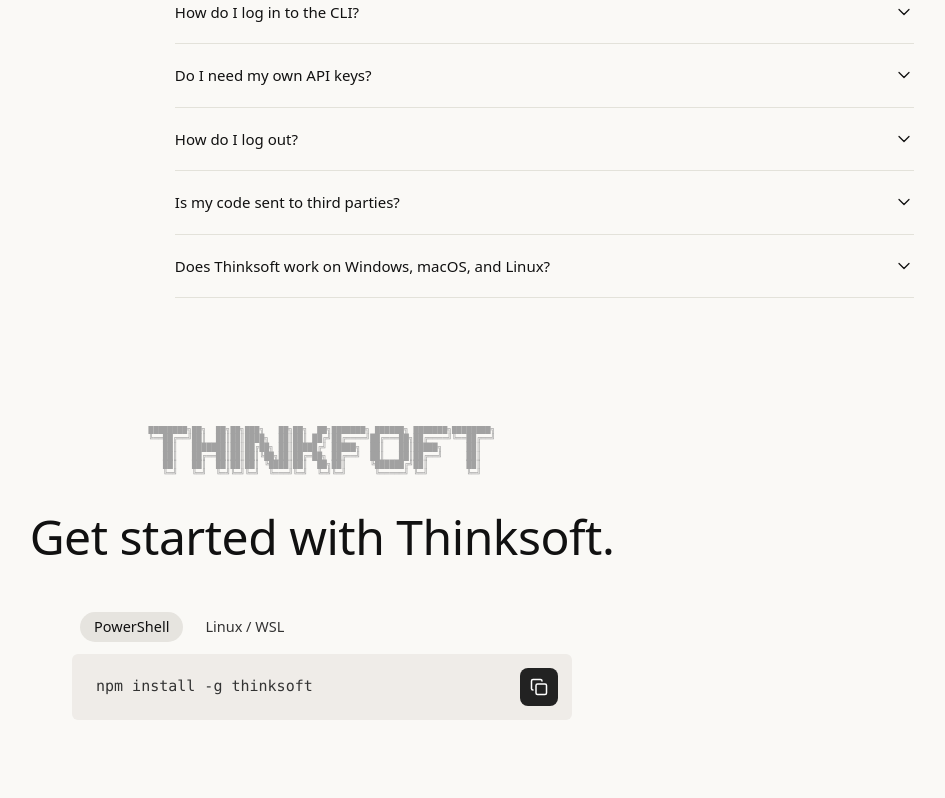
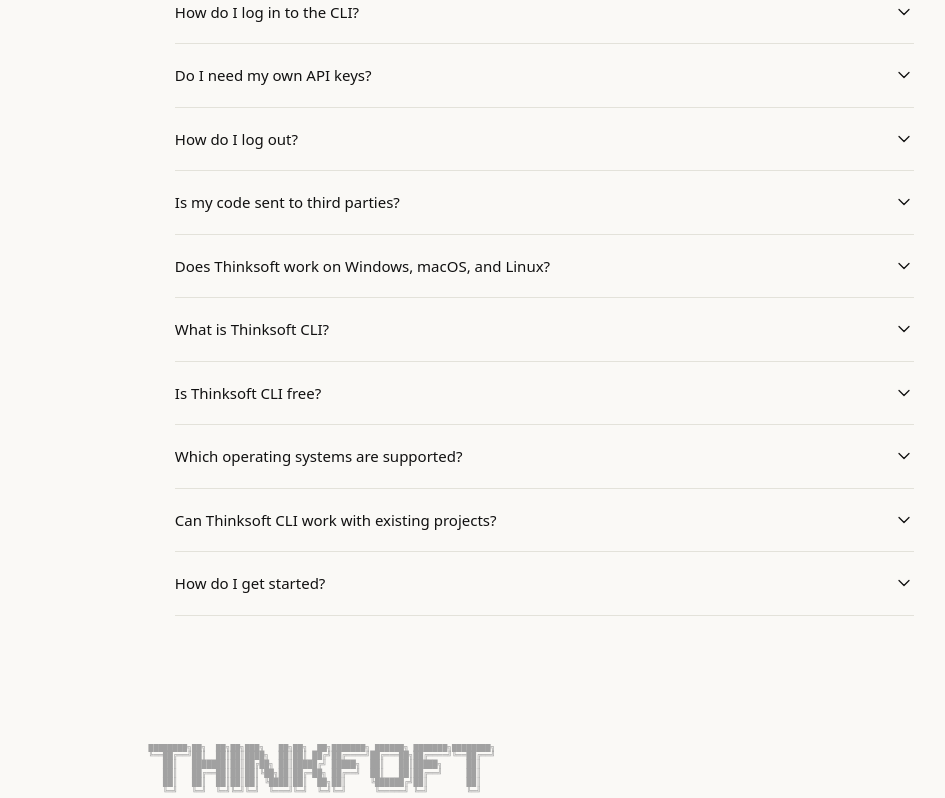
Before and after one commit to Globalvoix/ThinksoftCLI-landing-page, a Next.js app: page / in a window 1280 px wide. Shown: the part 2614-3412 px from the top of the page, without its empty margins (318-1263 px from the left). Built offline with nearby package versions, Linux system fonts and the light colour scheme; no server answers.

Commit message:
update-faq-content

```diff
--- a/app/page.tsx
+++ b/app/page.tsx
@@ -300,6 +300,11 @@
                 { q: "How do I log out?", a: "Type <code>/logout</code> in the TUI or run <code>thinksoft logout</code>." },
                 { q: "Is my code sent to third parties?", a: "Only to the AI provider you choose. We do not store your code." },
                 { q: "Does Thinksoft work on Windows, macOS, and Linux?", a: "Yes. All platforms are supported with native installers." },
+                { q: "What is Thinksoft CLI?", a: "Thinksoft CLI is an AI-powered coding assistant that helps you build, edit, debug, and understand code directly from your terminal." },
+                { q: "Is Thinksoft CLI free?", a: "Yes. Thinksoft CLI is completely free to use." },
+                { q: "Which operating systems are supported?", a: "Thinksoft CLI supports Windows, macOS, and Linux." },
+                { q: "Can Thinksoft CLI work with existing projects?", a: "Yes. Thinksoft CLI can understand and work with both new and existing codebases." },
+                { q: "How do I get started?", a: "Install Thinksoft CLI, open your terminal, and start building with AI in seconds." },
               ].map((item, i) => (
                 <div key={i} className={`${i === 0 ? "border-y" : "border-b"} border-[#E3E2DA]`}>
                   <button
```
